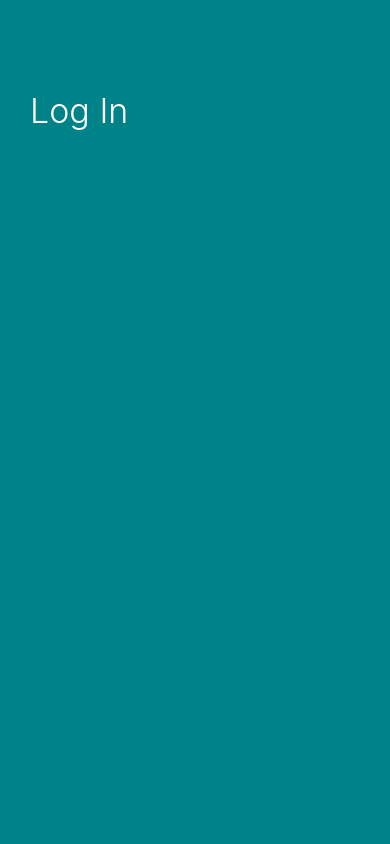
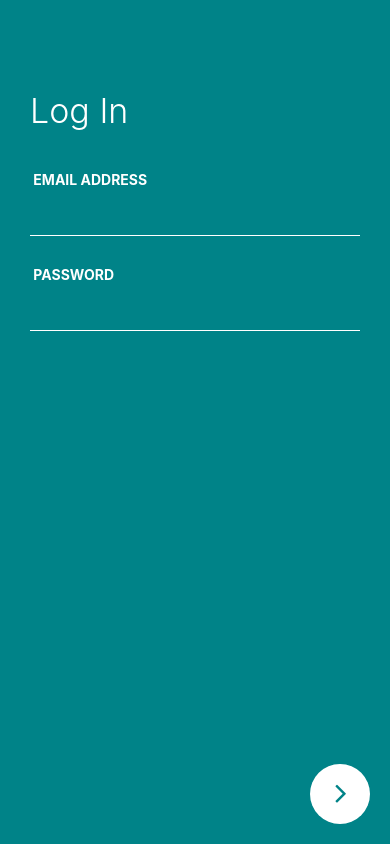
Before and after one commit to adeel111/RNBasics, a React Native app in the folder Airbnb/: screen / in a window 390 px wide. Built offline with nearby package versions, Linux system fonts and the light colour scheme.

Commit message:
Login screen added using reuseable component (Aribnb app)

```diff
--- /dev/null
+++ b/Airbnb/src/components/buttons/NextArrowButton.js
@@ -0,0 +1,40 @@
+import React, { Component } from 'react';
+import { StyleSheet, TouchableOpacity, View, Text } from 'react-native';
+import FontAwesome from 'react-native-vector-icons/FontAwesome';
+import colors from '../../styles/colors';
+
+export default class NextArrowButton extends Component {
+  constructor(props) {
+    super(props);
+    this.state = {
+    };
+  }
+
+  render() {
+    return (
+      <TouchableOpacity style = {styles.button}>
+          <FontAwesome
+          name = 'angle-right'
+          color = {colors.green01}
+          size = {32}
+          style = {styles.icon}
+          />
+      </TouchableOpacity>
+    );
+  }
+}
+
+const styles = StyleSheet.create({
+    icon: {
+        marginRight: -2,
+        marginTop: -2,
+    },
+    button: {
+        alignItems: 'center',
+        justifyContent: 'center',
+        borderRadius: 50,
+        backgroundColor: colors.white,
+        width: 60,
+        height: 60,
+    }
+});
--- /dev/null
+++ b/Airbnb/src/components/form/InputField.js
@@ -0,0 +1,50 @@
+import React, { Component } from 'react';
+import { StyleSheet, View, Text, TextInput, TouchableOpacity } from 'react-native';
+import FontAwesome from 'react-native-vector-icons/FontAwesome';
+import PropTypes from 'prop-types';
+
+export default class InputField extends Component {
+  render() {
+      const { labelText, labelTextSize, labelColor, textColor, borderBottomColor,
+        inputType, customStyle } = this.props
+      const fontSize = labelTextSize
+      const color = labelColor
+      const inputColor = textColor
+      const borderBottom = borderBottomColor || 'transparent'
+    return (
+      <View style = {[customStyle, styles.wrapper]}>
+        <Text style = {[{fontSize, color},styles.label]}> {labelText} </Text>
+        <TextInput
+        autoCorrect = {false}
+        style = {[{color: inputColor, borderBottomColor: borderBottom}, styles.inputField]}
+        secureTextEntry = {inputType === 'password'}
+        />
+      </View>
+    );
+  }
+}
+
+InputField.propTypes = {
+    labelText: PropTypes.string.isRequired,
+    labelTextSize: PropTypes.number,
+    labelColor: PropTypes.string,
+    textColor: PropTypes.string,
+    borderBottomColor: PropTypes.string,
+    inputType: PropTypes.string.isRequired,
+    customStyle: PropTypes.object
+}
+
+const styles = StyleSheet.create({
+    wrapper: {
+        display: 'flex',
+    },
+    label: {
+        fontWeight: '700',
+        marginBottom: 20
+    },
+    inputField: {
+        borderBottomWidth: 1,
+        paddingTop: 5,
+        paddingBottom: 5,
+    },
+});
--- a/Airbnb/src/screens/Login.js
+++ b/Airbnb/src/screens/Login.js
@@ -3,8 +3,14 @@
 import PropTypes from 'prop-types';
 import colors from '../styles/colors';
 import FontAwesome from 'react-native-vector-icons/FontAwesome';
+import InputField from '../components/form/InputField';
+import NextArrowButton from '../components/buttons/NextArrowButton';
 
 export default class Login extends Component {
+
+  handleNextButton() {
+    alert('Next button pressed')
+  }
 
   render() {
     return (
@@ -12,8 +18,30 @@
         <View style = {styles.scrollViewWrapper}>
             <ScrollView style = {styles.scrollView}>
                 <Text style = {styles.loginHeader}>Log In</Text>
+                <InputField
+                labelText = "EMAIL ADDRESS"
+                labelTextSize = {14}
+                labelColor = {colors.white}
+                textColor = {colors.white}
+                borderBottomColor = {colors.white}
+                inputType = 'email'
+                customStyle = {{marginBottom: 30}}
+                />
+                <InputField
+                labelText = "PASSWORD"
+                labelTextSize = {14}
+                labelColor = {colors.white}
+                textColor = {colors.white}
+                borderBottomColor = {colors.white}
+                inputType = 'password'
+                customStyle = {{marginBottom: 30}}
+                />
             </ScrollView>
         </View>
+        <View style = {styles.nextButton}>
+              <NextArrowButton
+              handleNextButton = {this.handleNextButton} />
+            </View>
       </KeyboardAvoidingView>
     );
   }
@@ -40,5 +68,10 @@
         color: colors.white,
         fontWeight: '300',
         marginBottom: 40,
-    }
+    },
+    nextButton: {
+      alignItems: 'flex-end',
+      right: 20,
+      bottom: 20,
+    },
 });
```
